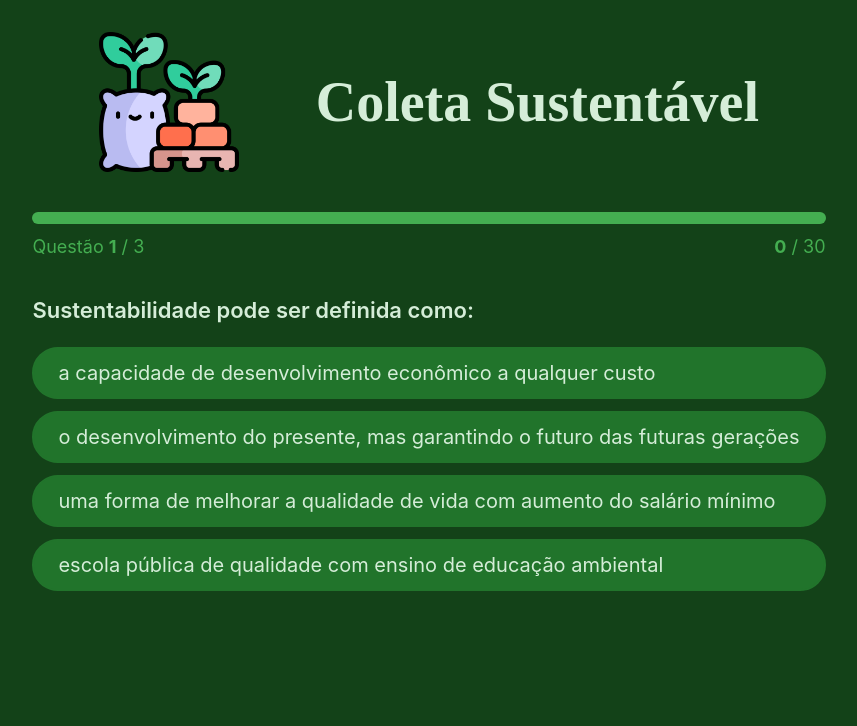
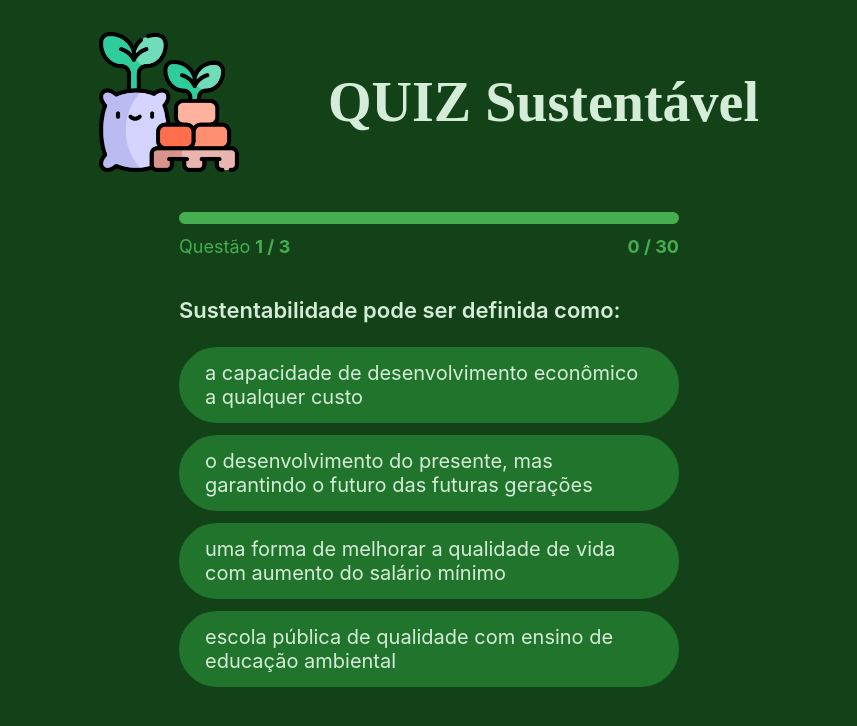
Before and after one commit to rootcherry/projeto-ext-iv, a React (Create React App) app: page / in a window 1280 px wide. Both pictures are taken after a click on the button "Iniciar". Shown: the top 726 px of the page, without its empty margins (211-1068 px from the left). Built offline with nearby package versions, Linux system fonts and the light colour scheme; data requests are answered from the project's data file.

Commit message:
add restart btn

```diff
--- a/src/components/App.js
+++ b/src/components/App.js
@@ -15,7 +15,7 @@ const initialState = {
   index: 0,
   answer: null,
   points: 0,
-  highScore: 0,
+  highscore: 0,
 };
 
 function reducer(state, action) {
@@ -54,16 +54,18 @@ function reducer(state, action) {
       return {
         ...state,
         status: "finished",
-        highScore:
-          state.points > state.highScore ? state.points : state.highScore,
+        highscore:
+          state.points > state.highscore ? state.points : state.highscore,
       };
+    case "restart":
+      return { ...initialState, questions: state.questions, status: "ready" };
     default:
       throw new Error("Ação desconhecida");
   }
 }
 
 function App() {
-  const [{ questions, status, index, answer, points, highScore }, dispatch] =
+  const [{ questions, status, index, answer, points, highscore }, dispatch] =
     useReducer(reducer, initialState);
   const numQuestions = questions.length;
   const maxPossiblePoints = questions.reduce(
@@ -113,7 +115,8 @@ function App() {
           <FinishScreen
             points={points}
             maxPossiblePoints={maxPossiblePoints}
-            highscore={highScore}
+            highscore={highscore}
+            dispatch={dispatch}
           />
         )}
       </Main>
--- a/src/components/FinishScreen.js
+++ b/src/components/FinishScreen.js
@@ -12,11 +12,11 @@ function FinishScreen({ points, maxPossiblePoints, highscore, dispatch }) {
   return (
     <>
       <p className="result">
-        <span>{emoji}</span> You scored <strong>{points}</strong> out of{" "}
-        {maxPossiblePoints} ({Math.ceil(percentage)}%)
+        <span>{emoji}</span> Você marcou <strong>{points}</strong> de{" "}
+        {maxPossiblePoints} pontos ({Math.ceil(percentage)}%)
       </p>
-      <p className="highscore">(Highscore: {highscore} points)</p>
-      {/* <button
+      <p className="highscore">(Maior pontuação: {highscore} pontos)</p>
+      <button
         className="btn btn-ui"
         onClick={() =>
           dispatch({
@@ -24,8 +24,8 @@ function FinishScreen({ points, maxPossiblePoints, highscore, dispatch }) {
           })
         }
       >
-        Reiniciar Quiz
-      </button> */}
+        Reiniciar o Quiz
+      </button>
     </>
   );
 }
--- a/src/components/Header.js
+++ b/src/components/Header.js
@@ -1,9 +1,9 @@
 function Header() {
   return (
-    <div className="app-header">
+    <header className="app-header">
       <img src="sustentabilidade.png" alt="Logo Sustentabilidade"></img>
-      <h1>Coleta Sustentável</h1>
-    </div>
+      <h1> QUIZ Sustentável</h1>
+    </header>
   );
 }
 
--- a/src/components/Main.js
+++ b/src/components/Main.js
@@ -1,5 +1,5 @@
 function Main({ children }) {
-  return <main>{children}</main>;
+  return <main className="main">{children}</main>;
 }
 
 export default Main;
--- a/src/components/Options.js
+++ b/src/components/Options.js
@@ -4,7 +4,8 @@ function Options({ question, dispatch, answer }) {
     <div className="options">
       {question.options.map((option, index) => (
         <button
-          className={`btn btn-option ${index === answer ? "answer" : ""} ${
+          className={`btn btn-option ${index === answer ? "answer" : ""}
+          ${
             hasAnswered
               ? index === question.correctOption
                 ? "correct"
--- a/src/components/Progress.js
+++ b/src/components/Progress.js
@@ -3,10 +3,15 @@ function Progress({ index, numQuestions, points, maxPossiblePoints, answer }) {
     <header className="progress">
       <progress max={numQuestions} value={index + Number(answer !== null)} />
       <p>
-        Questão <strong>{index + 1}</strong> / {numQuestions}
+        Questão{" "}
+        <strong>
+          {index + 1} / {numQuestions}
+        </strong>
       </p>
       <p>
-        <strong>{points}</strong> / {maxPossiblePoints}
+        <strong>
+          {points} / {maxPossiblePoints}
+        </strong>
       </p>
     </header>
   );
--- a/src/components/StartScreen.js
+++ b/src/components/StartScreen.js
@@ -1,7 +1,7 @@
 export default function StartScreen({ numQuestions, dispatch }) {
   return (
     <div className="start">
-      <h2>Bem vindo(a) ao Quiz de Coleta Sustentável!</h2>
+      <h2>Bem vindo(a)!</h2>
       <h3>{numQuestions} questões para testar o seu conhecimento</h3>
       <button
         className="btn btn-ui"
```
